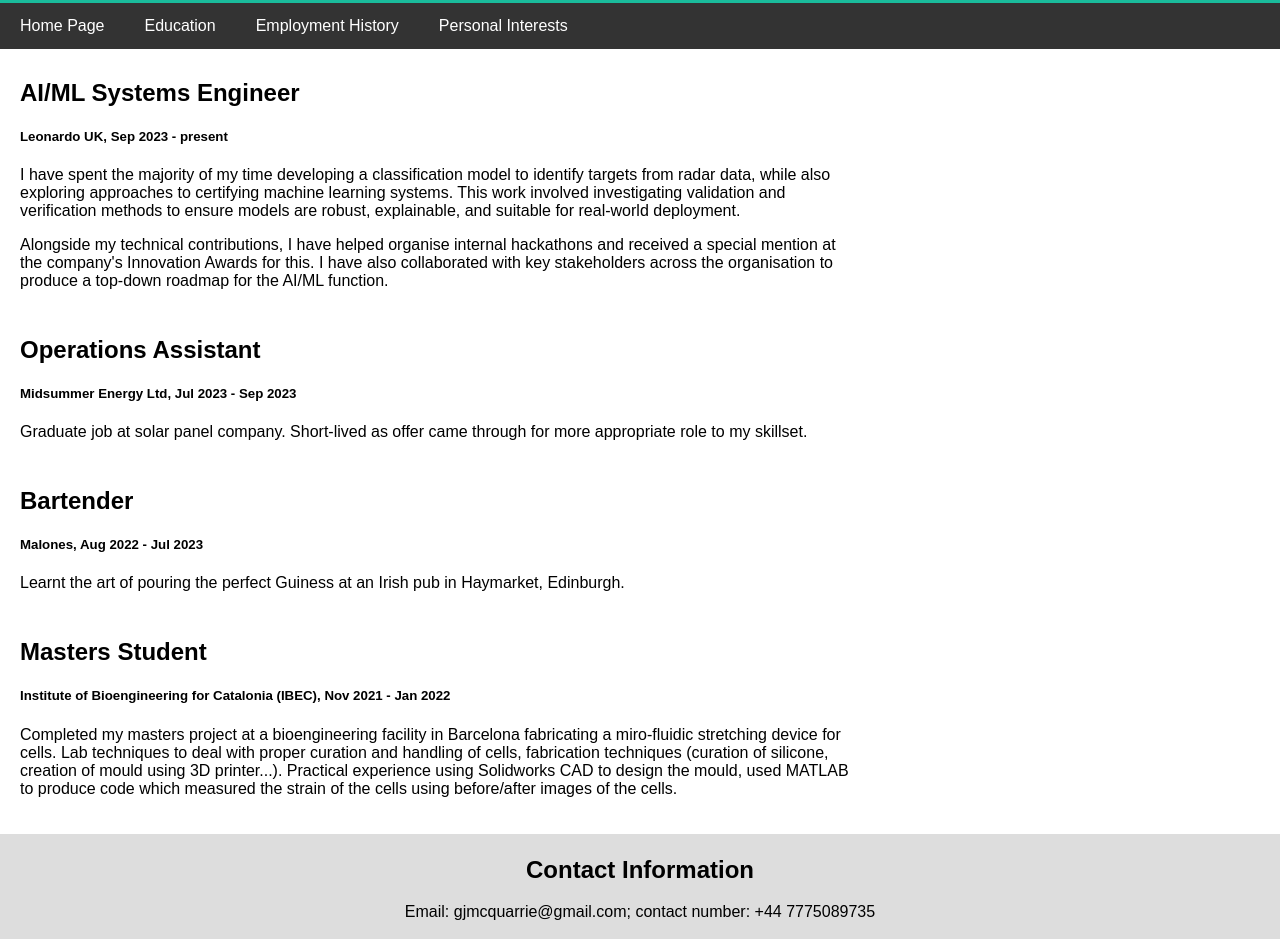
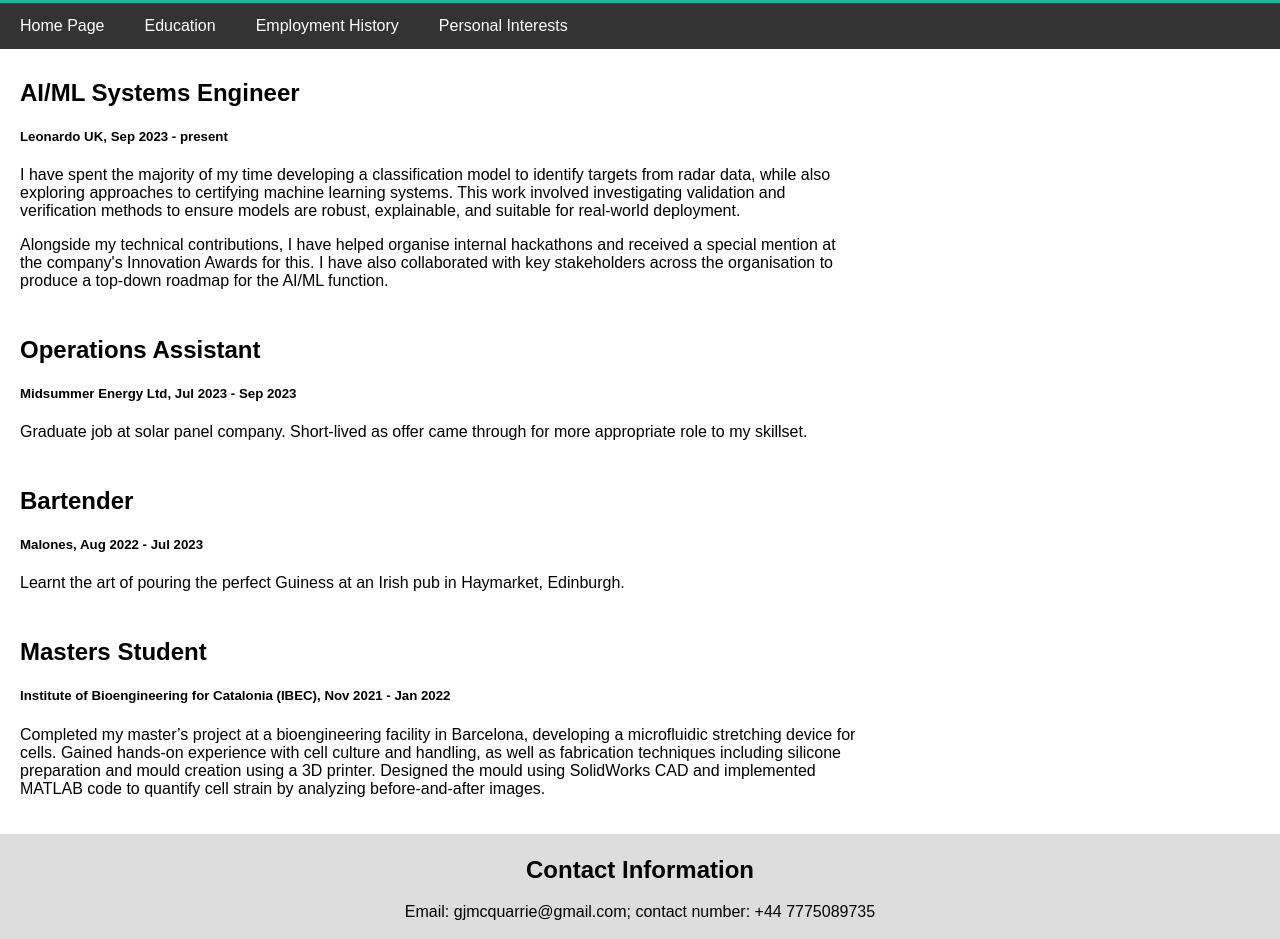
Before and after one commit to gavin-mcquarrie/Curriculum_Vitae, a plain HTML site: page pages/employment.html in a window 1280 px wide. Shown: the part 176-1115 px from the top of the page. Drawn offline with Linux system fonts and the light colour scheme.

Commit message:
rewording

```diff
--- a/pages/employment.html
+++ b/pages/employment.html
@@ -63,10 +63,10 @@ body {
       <div>
       <h2>Masters Student</h2>
       <h5>Institute of Bioengineering for Catalonia (IBEC), Nov 2021 - Jan 2022 </h5>
-      <p>Completed my masters project at a bioengineering facility in Barcelona fabricating a miro-fluidic stretching
-          device for cells. Lab techniques to deal with proper curation and handling of cells, fabrication techniques
-          (curation of silicone, creation of mould using 3D printer...). Practical experience using Solidworks CAD to design
-          the mould, used MATLAB to produce code which measured the strain of the cells using before/after images of the cells. <p>
+      <p>Completed my master’s project at a bioengineering facility in Barcelona, developing a microfluidic stretching device for cells.
+        Gained hands-on experience with cell culture and handling, as well as fabrication techniques including silicone preparation and
+        mould creation using a 3D printer. Designed the mould using SolidWorks CAD and implemented MATLAB code to quantify cell strain
+        by analyzing before-and-after images. <p>
       </div>
 </div>
 
```
Also changed, not shown: index.html (+1 -1 lines).
